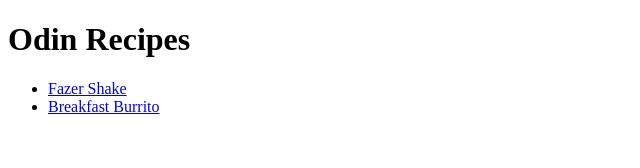
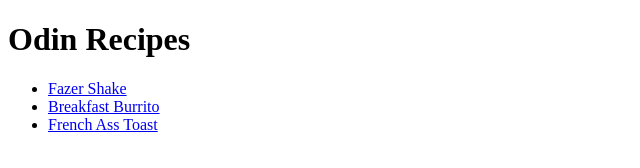
Before and after one commit to JuiceCrew/odin-recipes, a plain HTML site: page index.html in a window 1280 px wide. Shown: the whole page, without its empty margins (0-640 px from the left). Drawn offline with Linux system fonts and the light colour scheme.

Commit message:
Update index

```diff
--- a/index.html
+++ b/index.html
@@ -11,6 +11,7 @@
 
     <li><a href="recipes/fazer-shake.html">Fazer Shake</a></li>
     <li><a href="recipes/breakfast-burrito.html">Breakfast Burrito</a></li>
+    <li><a href="recipes/french-toast.html">French Ass Toast</a></li>
 
 
     </ul>
```
